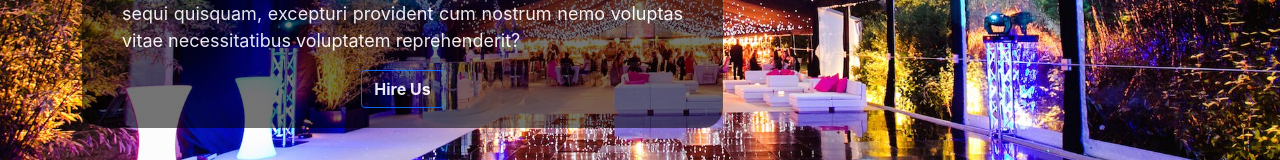
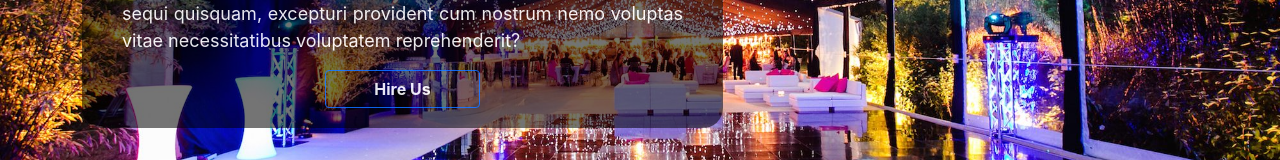
Before and after one commit to pallabbarman/event-management, a React (Create React App) app in the folder client/: page / in a window 1280 px wide. Shown: the part 381-541 px from the top of the page. Built offline with nearby package versions, Linux system fonts and the light colour scheme.

Commit message:
some changes

```diff
--- a/client/src/components/Home/TopBanner/TopBanner.css
+++ b/client/src/components/Home/TopBanner/TopBanner.css
@@ -27,9 +27,9 @@
     text-align: justify;
     padding: 0 20px;
 }
-.banner-content button {
+.dash-btn {
     color: white;
-    font-weight: bold;
+    font-weight: 700;
 }
 .banner-content:hover {
     opacity: 1;
--- a/client/src/components/Home/TopBanner/TopBanner.js
+++ b/client/src/components/Home/TopBanner/TopBanner.js
@@ -1,5 +1,6 @@
 import React from 'react';
 import { Button, Col, Container, Row } from 'react-bootstrap';
+import { Link } from 'react-router-dom';
 import './TopBanner.css';
 
 const TopBanner = () => (
@@ -15,7 +16,13 @@ const TopBanner = () => (
                             sequi quisquam, excepturi provident cum nostrum nemo voluptas vitae
                             necessitatibus voluptatem reprehenderit?
                         </p>
-                        <Button variant="outline-primary" type="button">
+                        <Button
+                            className="px-5 dash-btn"
+                            as={Link}
+                            to="/dashboard"
+                            variant="outline-primary"
+                            type="button"
+                        >
                             Hire Us
                         </Button>
                     </div>
--- a/client/src/components/Shared/Footer/Footer.js
+++ b/client/src/components/Shared/Footer/Footer.js
@@ -43,7 +43,7 @@ const Footer = () => (
                     </div>
                 </Col>
                 <Col lg={4} md={6}>
-                    <h3>Have a Questions?</h3>
+                    <h3>Address</h3>
                     <div className="mt-4">
                         <p>
                             <FontAwesomeIcon icon={faMapMarkerAlt} /> Mirpur-2, Dhaka, Bangladesh
@@ -63,7 +63,7 @@ const Footer = () => (
             </Row>
             <div className="text-center mt-5 social-link">
                 <h6>Copyright &copy; {new Date().getFullYear()} Eventia</h6>
-                <a target="_blank" rel="noreferrer" href="http://https://www.facebook.com/pallabbm">
+                <a target="_blank" rel="noreferrer" href="https://www.facebook.com/pallabbm">
                     <FontAwesomeIcon icon={faFacebook} />
                 </a>
                 <a target="_blank" rel="noreferrer" href="https://www.instagram.com/pallabbm/">
--- a/client/src/components/Shared/NavBar/NavBar.js
+++ b/client/src/components/Shared/NavBar/NavBar.js
@@ -15,13 +15,13 @@ const NavBar = () => (
                     <Nav.Link active as={Link} to="/">
                         Home
                     </Nav.Link>
-                    <Nav.Link active as={Link} to="/">
+                    <Nav.Link active as={Link} to="/dashboard">
                         Dashboard
                     </Nav.Link>
-                    <Nav.Link active as={Link} to="/">
+                    <Nav.Link active as={Link} to="/contact">
                         Contact
                     </Nav.Link>
-                    <Nav.Link active as={Link} to="/">
+                    <Nav.Link active as={Link} to="/login">
                         Login
                     </Nav.Link>
                 </Nav>
```
